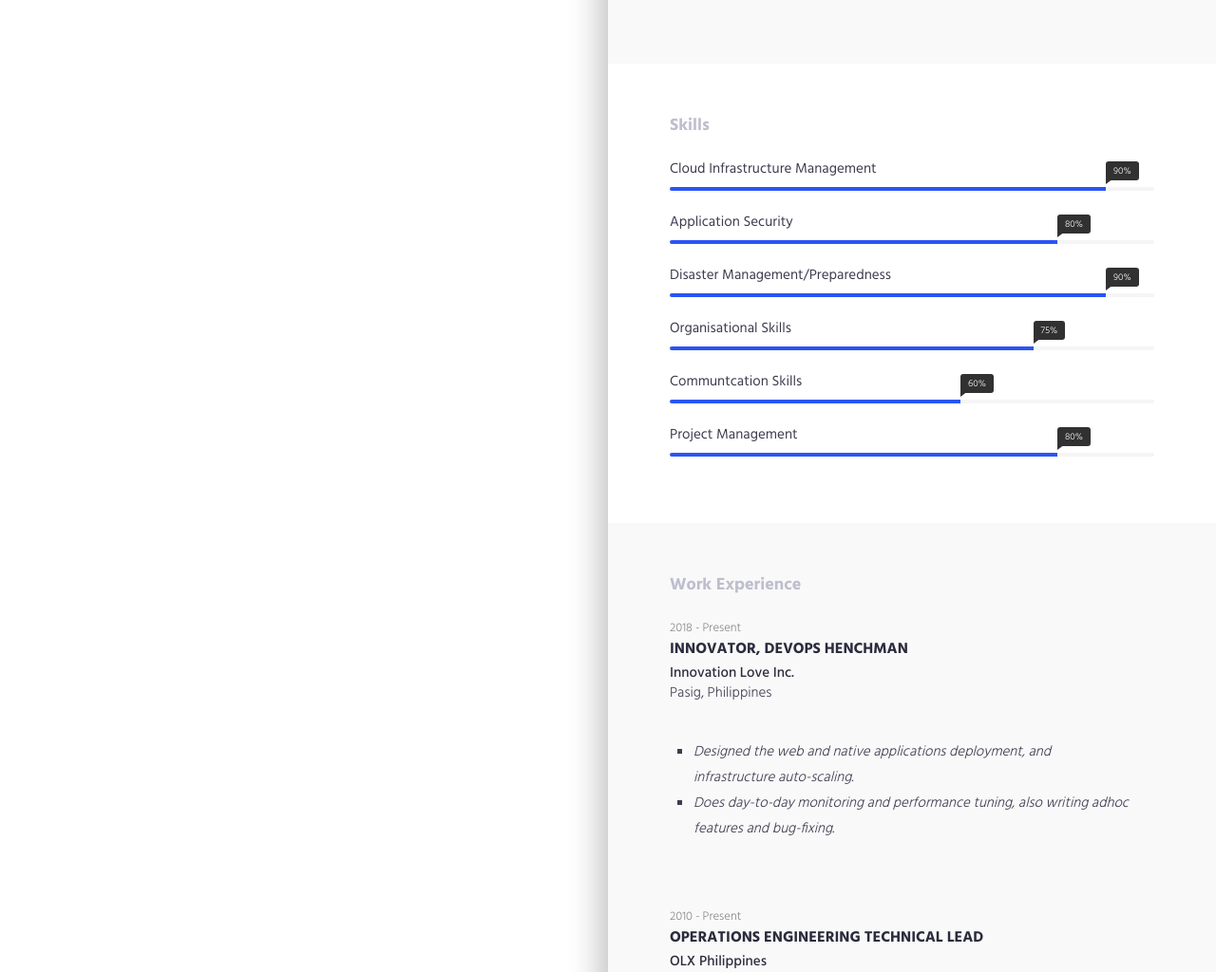
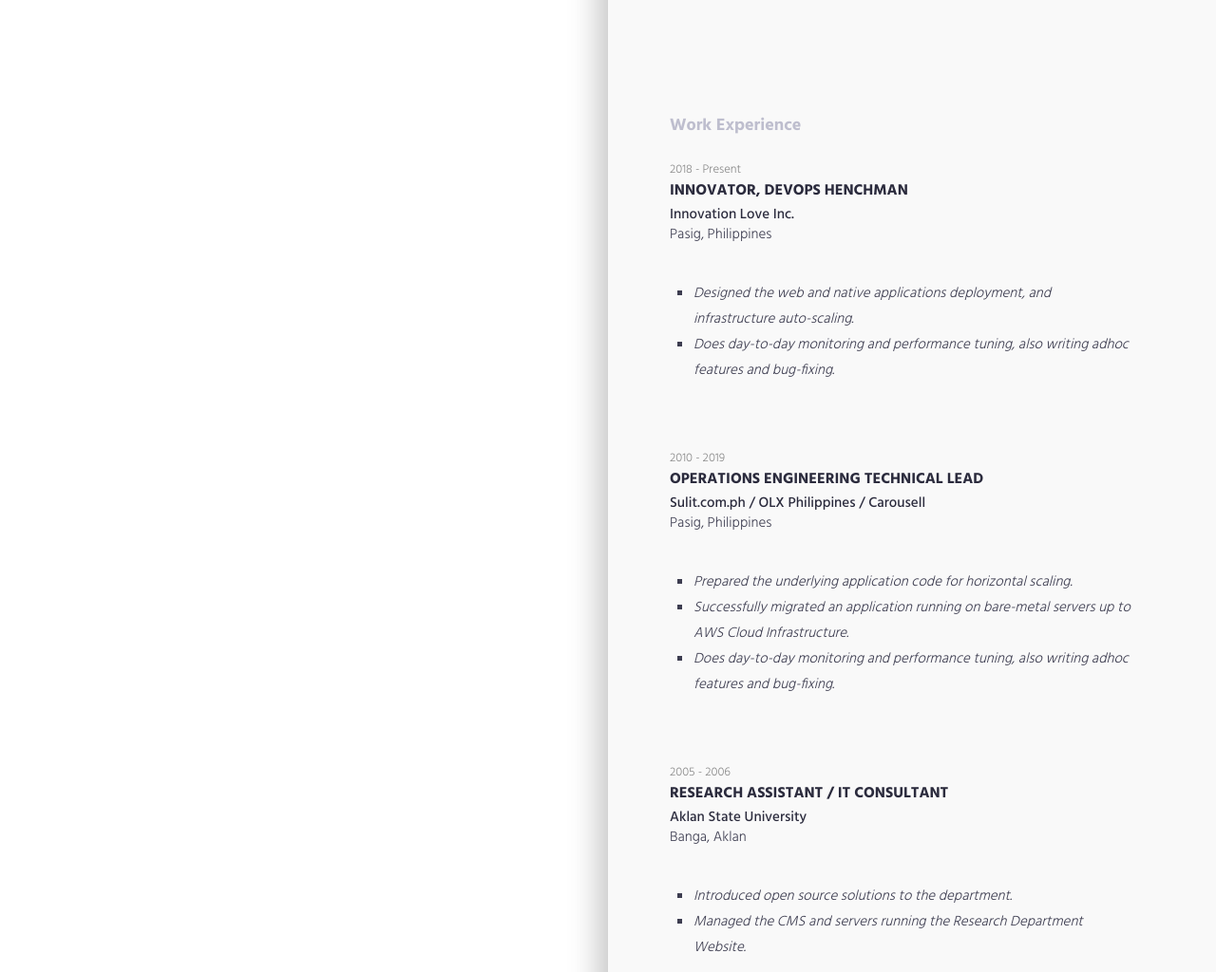
Before and after one commit to rpong/rpong.github.io, a plain HTML site: page index.html in a window 1280 px wide. Shown: the part 824-1848 px from the top of the page at 95% size. Drawn offline with Linux system fonts and the light colour scheme.

Commit message:
Update index.html

```diff
--- a/index.html
+++ b/index.html
@@ -158,103 +158,6 @@
 </section>
 <!-- .expertise-wrapper -->
 
-<section class="section-wrapper skills-wrapper">
-    <div class="container-fluid">
-        <div class="row">
-            <div class="col-md-12">
-                <div class="section-title">
-                    <h2>Skills</h2>
-                </div>
-            </div>
-        </div>
-        <!--.row-->
-        <div class="row">
-            <div class="col-md-12">
-                <div class="progress-wrapper">
-
-                    <div class="progress-item">
-                        <span class="progress-title">Cloud Infrastructure Management</span>
-
-                        <div class="progress">
-                            <div class="progress-bar" role="progressbar" aria-valuenow="90" aria-valuemin="0"
-                                 aria-valuemax="100" style="width: 90%"><span class="progress-percent"> 90%</span>
-                            </div>
-                        </div>
-                        <!-- .progress -->
-                    </div>
-                    <!-- .skill-progress -->
-
-
-                    <div class="progress-item">
-                        <span class="progress-title">Application Security</span>
-
-                        <div class="progress">
-                            <div class="progress-bar" role="progressbar" aria-valuenow="80" aria-valuemin="0"
-                                 aria-valuemax="100" style="width: 80%"><span class="progress-percent"> 80%</span>
-                            </div>
-                        </div>
-                        <!-- /.progress -->
-                    </div>
-                    <!-- /.skill-progress -->
-
-                    <div class="progress-item">
-                        <span class="progress-title">Disaster Management/Preparedness</span>
-
-                        <div class="progress">
-                            <div class="progress-bar" role="progressbar" aria-valuenow="90" aria-valuemin="0"
-                                 aria-valuemax="100" style="width: 90%"><span class="progress-percent"> 90%</span>
-                            </div>
-                        </div>
-                        <!-- .progress -->
-                    </div>
-                    <!-- .skill-progress -->
-
-
-                    <div class="progress-item">
-                        <span class="progress-title">Organisational Skills</span>
-
-                        <div class="progress">
-                            <div class="progress-bar" role="progressbar" aria-valuenow="75" aria-valuemin="0"
-                                 aria-valuemax="100" style="width: 75%;"><span class="progress-percent"> 75%</span>
-                            </div>
-                        </div>
-                        <!-- /.progress -->
-                    </div>
-                    <!-- /.skill-progress -->
-
-                    <div class="progress-item">
-                        <span class="progress-title">Communtcation Skills</span>
-
-                        <div class="progress">
-                            <div class="progress-bar" role="progressbar" aria-valuenow="60" aria-valuemin="0"
-                                 aria-valuemax="100" style="width: 60%;"><span class="progress-percent"> 60%</span>
-                            </div>
-                        </div>
-                        <!-- /.progress -->
-                    </div>
-                    <!-- /.skill-progress -->
-                    <div class="progress-item">
-                        <span class="progress-title">Project Management</span>
-
-                        <div class="progress">
-                            <div class="progress-bar" role="progressbar" aria-valuenow="55" aria-valuemin="0"
-                                 aria-valuemax="100" style="width: 80%;"><span class="progress-percent"> 80%</span>
-                            </div>
-                        </div>
-                        <!-- .progress -->
-                    </div>
-                    <!-- .skill-progress -->
-
-                </div>
-                <!-- /.progress-wrapper -->
-            </div>
-        </div>
-        <!--.row -->
-    </div>
-    <!-- .container-fluid -->
-</section>
-<!-- .skills-wrapper -->
-
 <section class="section-wrapper section-experience gray-bg">
     <div class="container-fluid">
         <div class="row">
@@ -278,9 +181,9 @@
                 </div>
 
                 <div class="content-item">
-                    <small>2010 - Present</small>
+                    <small>2010 - 2019</small>
                     <h3>Operations Engineering Technical Lead</h3>
-                    <h4>OLX Philippines</h4>
+                    <h4>Sulit.com.ph / OLX Philippines / Carousell</h4>
                     <p>Pasig, Philippines</p>
 
                     <ul>
@@ -367,7 +270,7 @@
                 <div class="content-item">
                     <h3>Technology</h3>
 
-                    <p>Always on the lookout for new problem-solving tech and learning them, current obsessions range from scripting languages, ethical hacking to IOT.</p>
+                    <p>Always on the lookout for new problem-solving tech and learning them, current obsessions range from scripting languages, ethical hacking to hardware.</p>
                 </div>
                 <div class="content-item">
                     <h3>Music</h3>
```
